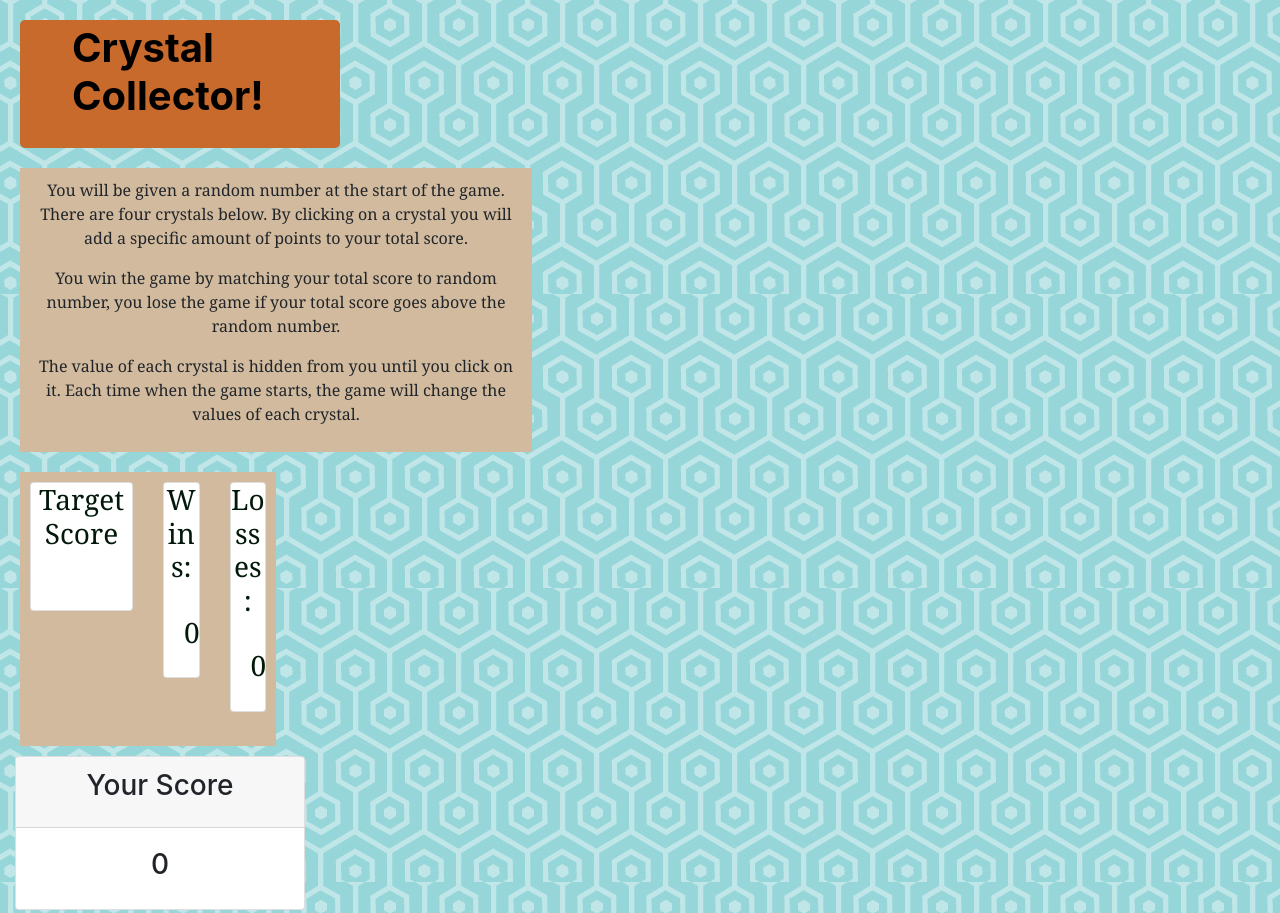
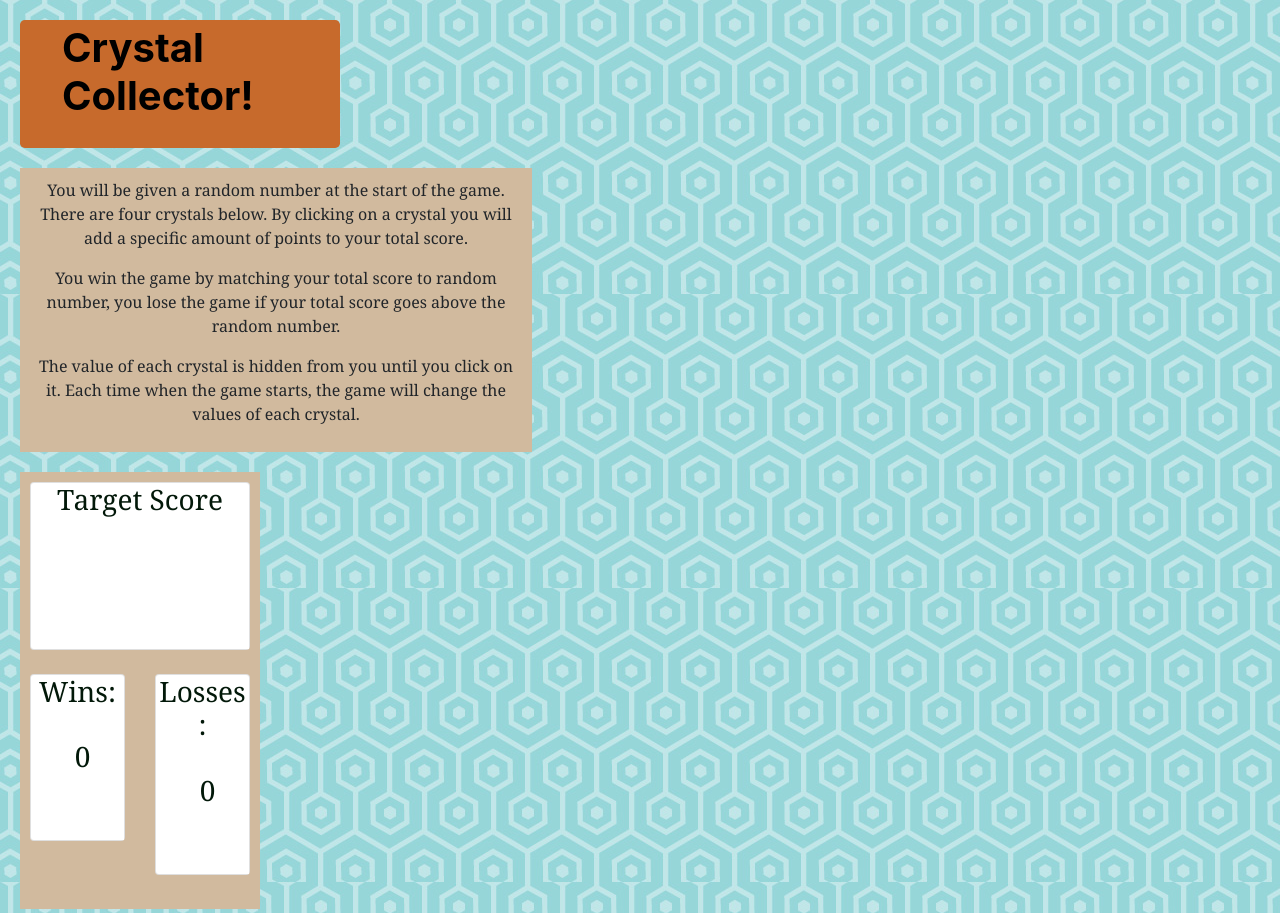
Before and after one commit to Mehraal/unit-4-game, a plain HTML site: page index.html in a window 1280 px wide. Shown: the top 913 px of the page. Drawn offline with nearby package versions, Linux system fonts and the light colour scheme.

Commit message:
Target Score is not showing on the page

```diff
--- a/assets/css/style.css
+++ b/assets/css/style.css
@@ -11,12 +11,12 @@ body {
     margin-left: 20px;
     background-color: #c76a2c;
     color: black;
-    height:120px;
+    height:80px;
 }
 
 h1 {
     margin-top: -60px;
-    margin-left: 20px;
+    margin-left: 10px;
 }
 
 .container {
@@ -32,27 +32,19 @@ h1 {
 
  #two {
     color: #021809;
-    width: 20%;
+    width: 240px;
 }
 
 #header {
     font-size: 16px;
 }
+
 p {
     font-size: 16px;
 }
 
-/* .card-body {
-    height:100px; */
-    /* background-color: #09a03c; */
-
-/* }
-.target-score {
-    background-color: #09a03c;
-
+.card-body {
+    height:120px;
+    background-color: #ffffff;
+    margin-left: 10px;
 }
-.win-count {
-    background-color: #09a03c;
-
-
-}
--- a/index.html
+++ b/index.html
@@ -3,7 +3,7 @@
 <head>
     <meta charset="utf-8" />
     <meta http-equiv="X-UA-Compatible" content="IE=edge">
-    <title>Page Title</title>
+    <title>Crystal Collector</title>
     <meta name="viewport" content="width=device-width, initial-scale=1">
     <link rel="stylesheet" type="text/css" media="screen" href="./assets/css/reset.css">
     <link rel="stylesheet" href="https://stackpath.bootstrapcdn.com/bootstrap/4.1.1/css/bootstrap.min.css" integrity="sha384-WskhaSGFgHYWDcbwN70/dfYBj47jz9qbsMId/iRN3ewGhXQFZCSftd1LZCfmhktB"
@@ -12,7 +12,7 @@
     <script src="https://code.jquery.com/jquery-3.3.1.js" integrity="sha256-2Kok7MbOyxpgUVvAk/HJ2jigOSYS2auK4Pfzbm7uH60=" crossorigin="anonymous"></script>
     <script src="https://stackpath.bootstrapcdn.com/bootstrap/4.1.1/js/bootstrap.min.js" integrity="sha384-smHYKdLADwkXOn1EmN1qk/HfnUcbVRZyYmZ4qpPea6sjB/pTJ0euyQp0Mk8ck+5T"
         crossorigin="anonymous"></script>
-    <!-- <script src="game.js"></script> -->
+    <script src="./assets/javascript/game.js"></script>
 </head>
 <body>
 
@@ -43,7 +43,7 @@
 
         <div class="row">
 
-            <div class="col-md-6">
+            <div class="col-md-12">
                 <div class="card mb-4">
                     <div class="target-score">
                         <h3 class="card-title text-center">Target Score</h3>
@@ -55,7 +55,8 @@
             </div>
 
 
-            <div class="col-md-3">
+
+            <div class="col-md-6">
                 <div class="card mb-4">
                     <div class="win-count">
                         <h3 class="card-title text-center">Wins:</h3>
@@ -67,7 +68,7 @@
             </div>
 
 
-            <div class="col-md-3">
+            <div class="col-md-6">
                 <div class="card mb-4">
                     <div class="loss-count">
                         <h3 class="card-title text-center">Losses:</h3>
@@ -95,9 +96,6 @@
         </div>
 
 
-<!--
-    <div class="container" id="three"> -->
-
 
         <div class="row">
 
@@ -115,7 +113,7 @@
                 </div>
             </div>
         </div>
-    <!-- </div> -->
+
 
 
 
```
Also changed, not shown: 1 other file.
